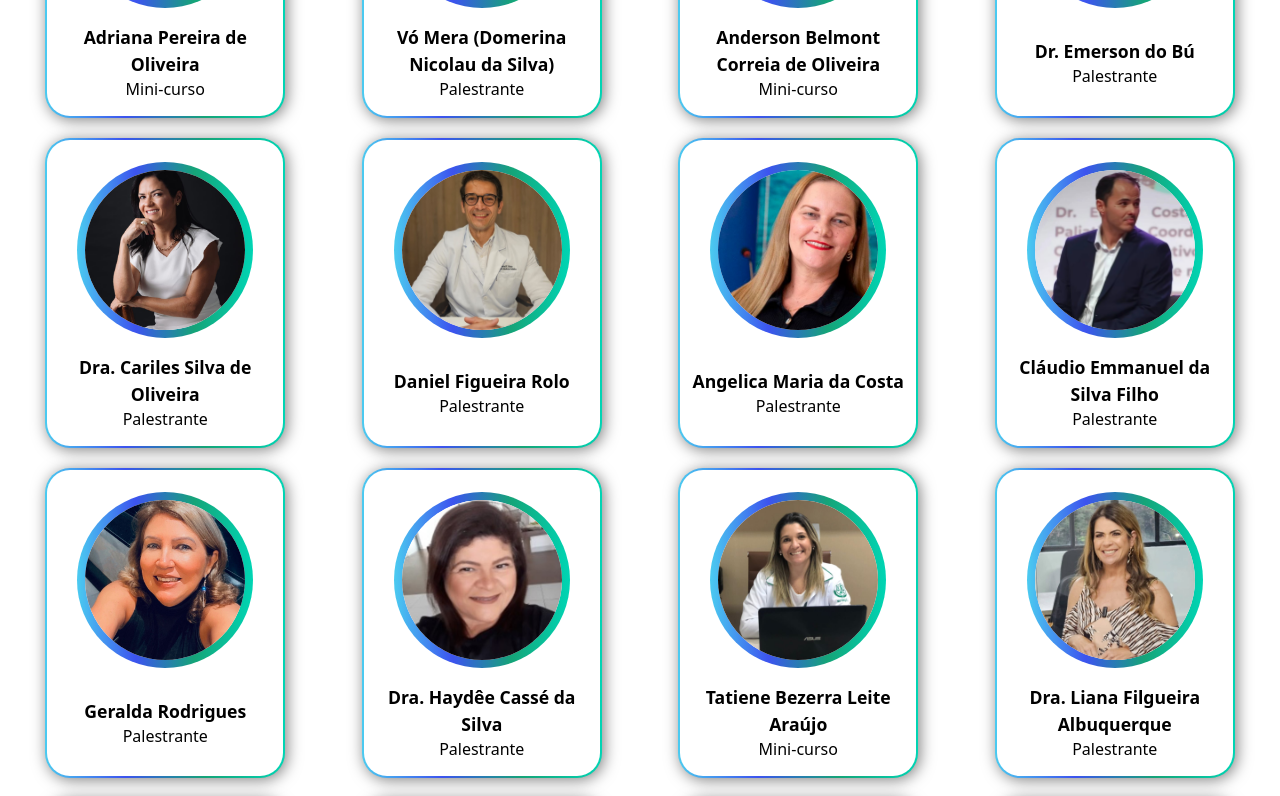
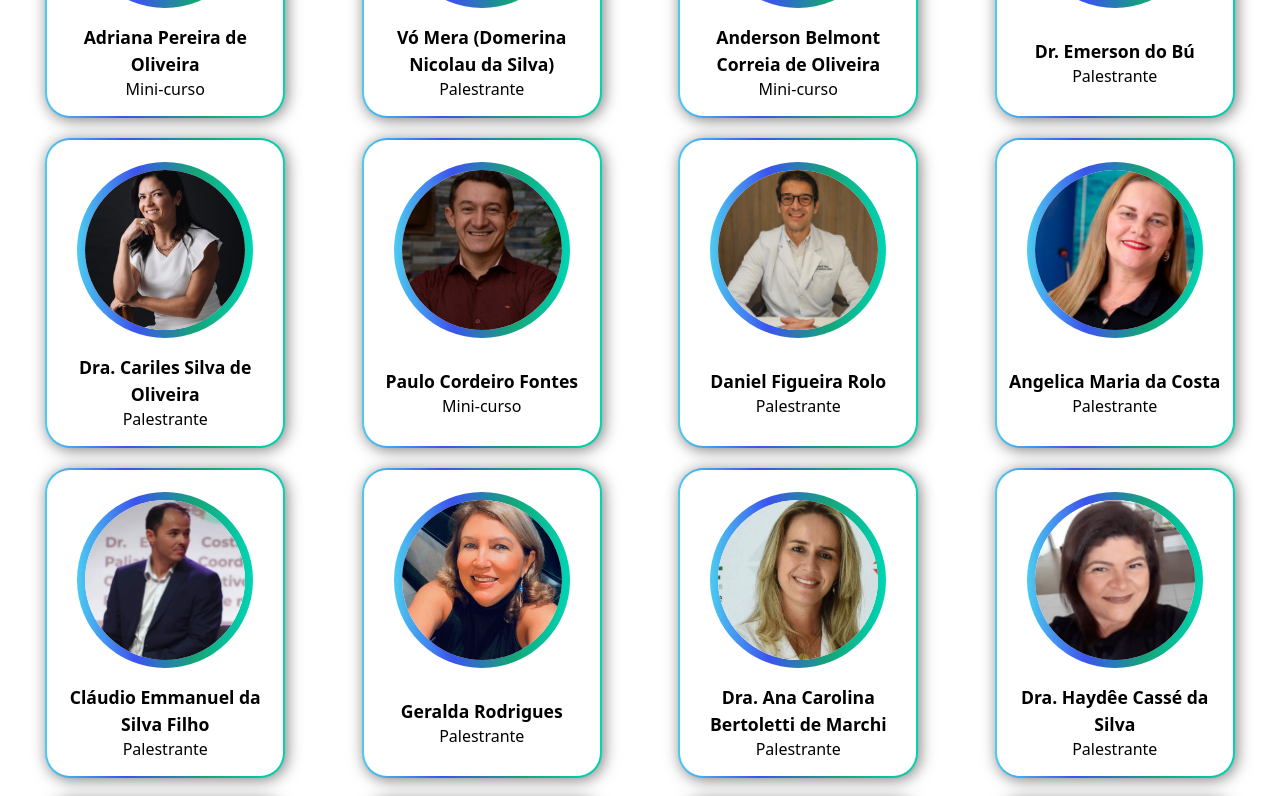
Before and after one commit to Viniciusfcc41/siehpb, a React (Vite) app: page /convidados in a window 1280 px wide. Shown: the part 360-1156 px from the top of the page. Built offline with nearby package versions, Linux system fonts and the light colour scheme.

Commit message:
mudança na programação v1

```diff
--- a/src/pages/convidados/Convidados.tsx
+++ b/src/pages/convidados/Convidados.tsx
@@ -71,6 +71,16 @@ export const Convidados = () =>{
 
                 <div className={style.convidado}>
                     <div className={style.fotoContainer}>
+                        <img className={style.foto} src="/PadrePaulo.png"/>
+                    </div>
+                   <span className={style.info}>
+                        <strong><p className={style.nomeConvidado}>Paulo Cordeiro Fontes</p></strong>
+                        <p>Mini-curso</p>
+                    </span>
+                </div>
+
+                <div className={style.convidado}>
+                    <div className={style.fotoContainer}>
                         <img className={style.foto} src="/Daniel Figueira.png"/>
                     </div>
                    <span className={style.info}>
@@ -105,6 +115,16 @@ export const Convidados = () =>{
                     </div>
                    <span className={style.info}>
                         <strong><p className={style.nomeConvidado}>Geralda Rodrigues</p></strong>
+                        <p>Palestrante</p>
+                    </span>
+                </div>
+
+                <div className={style.convidado}>
+                    <div className={style.fotoContainer}>
+                        <img className={style.foto} src="/AnaCarolina.jpeg"/>
+                    </div>
+                   <span className={style.info}>
+                        <strong><p className={style.nomeConvidado}>Dra. Ana Carolina Bertoletti de Marchi</p></strong>
                         <p>Palestrante</p>
                     </span>
                 </div>
--- a/src/pages/programacao/Programacao.tsx
+++ b/src/pages/programacao/Programacao.tsx
@@ -129,12 +129,14 @@ export const Programacao = () => {
                 <li><strong>09h00 – 10h30 - Minicursos</strong>
                   <ul>
                     <li><strong>Anderson Belmont Correia de Oliveira:</strong> Prevenção de quedas: um olhar interdisciplinar na prática da fisioterapia</li>
-                    <li><strong>Dra. Isabelle de Lima Brito:</strong> Nutrição para Pessoas Idosas: mitos e verdades</li>
-                    <li><strong>Adriana Pereira de Oliveira:</strong> Práticas Integrativas na Saúde do Idoso: da evidência à experiência</li>
+                    <li><strong>Dra. Tatiene Bezerra Leite Araújo:</strong> Nutrição para Pessoas Idosas: mitos e verdades</li>
+                    <li translate="no"><strong>Adriana Pereira de Oliveira:</strong> Práticas Integrativas na Saúde do Idoso: da evidência à experiência</li>
+                    <li><strong>Paulo Cordeiro Fontes:</strong> Espiritualidade e Saúde Mental: pilares para o Envelhecer Saudável</li>
                   </ul>
                 </li>
                 <li><strong>10h00 - Dr. Guilherme Augusto Teodoro Athayde:</strong> Prevenção Cardiovascular como Pilar da Longevidade Saudável</li>
-                <li><strong>10h30 - Coffee Break</strong></li>
+                <li translate="no"><strong>10h30 - Coffee Break</strong></li>
+                <li>this is a translation test</li>
                 <li><strong>11h00 - Dr. Emerson do Bú e Dra. Karla Santos Mateus:</strong> Do Estigma ao Sintoma: Como Internalizamos o Idadismo e suas Consequências para a Saúde de Pessoas Idosas</li>
               </ul>
             </span>
@@ -145,9 +147,9 @@ export const Programacao = () => {
             <span>
               <ul>
                 <li><strong>13h30 - Dra. Ana Karênina de Freitas Jordão do Amaral:</strong> Contribuições da Fonoaudiologia para o envelhecimento ativo</li>
-                <li><strong>14h30 - Geralda Rodrigues:</strong> Cuidado Integral à Pessoa Idosa: o papel da Enfermagem na Gestão Pública da Saúde</li>
-                <li><strong>15h00 - Paulo Cordeiro Fontes:</strong> Espiritualidade e Saúde Mental: pilares para o Envelhecer Saudável</li>
-                <li><strong>15h30 - Coffee Break</strong></li>
+                <li><strong>14h00 - Dra. Lia Mara Wibelinger e Dra. Ana Carolina Bertoletti de Marchi:</strong> Perspectivas interdisciplinares no envelhecimento humano</li>
+                <li><strong>15h00 - Cláudio Emmanuel da Silva Filho:</strong> Integração dos cuidados paliativos no processo de envelhecimento</li>
+                <li><strong>15h30 - Geralda Rodrigues:</strong> Cuidado Integral à Pessoa Idosa: o papel da Enfermagem na Gestão Pública da Saúde</li>
                 <li><strong>16h00 - Laura de Sousa Gomes Veloso:</strong> Controle postural e envelhecimento: um novo paradigma na saúde da pessoa idosa</li>
                 <li><strong>Encerramento:</strong> Homenagens e cerimônia de encerramento</li>
               </ul>
```
Also changed, not shown: public/AnaCarolina.jpeg (added), public/PadrePaulo.png (added).
